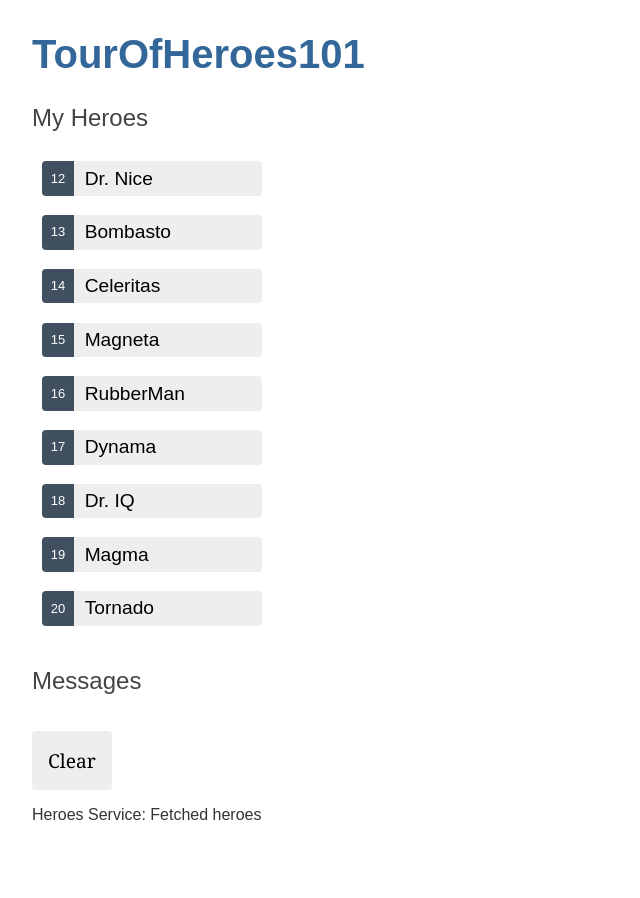
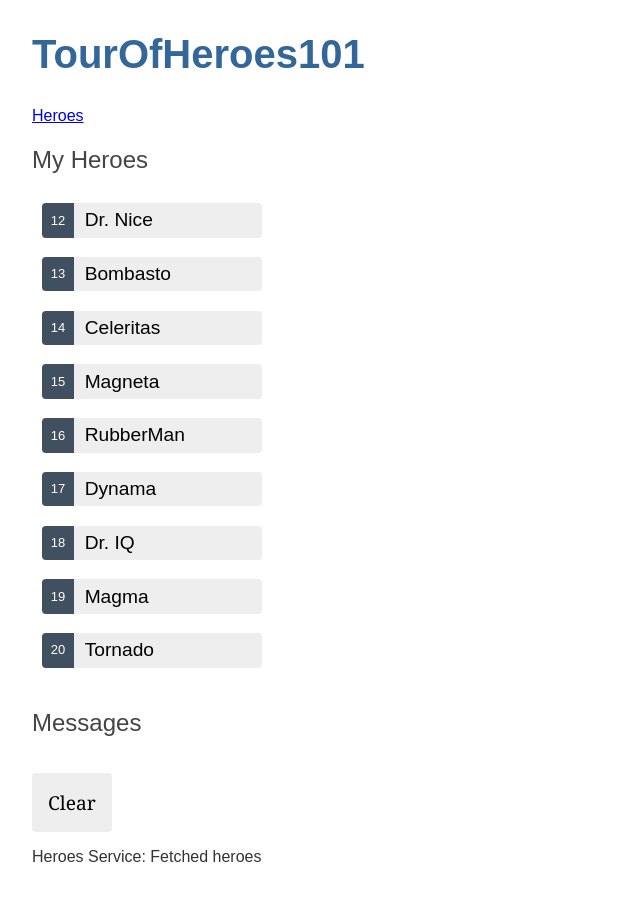
Before and after one commit to IndraWebAu/TourOfHeroes101, an Angular app: page /heroes in a window 1280 px wide. Shown: the whole page, without its empty margins (0-640 px from the left). Before the commit the page ends 856 px from the top, so only its background shows below. Built offline with nearby package versions, Linux system fonts and the light colour scheme.

Commit message:
add-router-link

```diff
--- a/src/app/app.component.html
+++ b/src/app/app.component.html
@@ -1,3 +1,4 @@
 <h1>{{ title }}</h1>
+<a routerLink="/heroes">Heroes</a>
 <router-outlet></router-outlet>
 <app-messages></app-messages>
```
